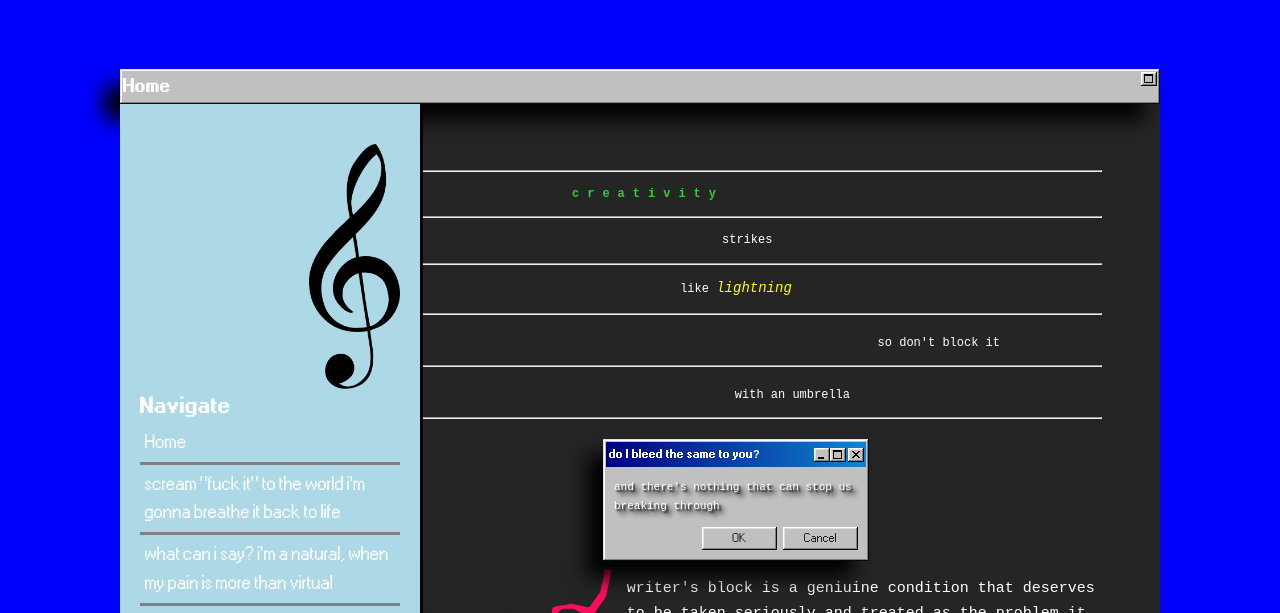
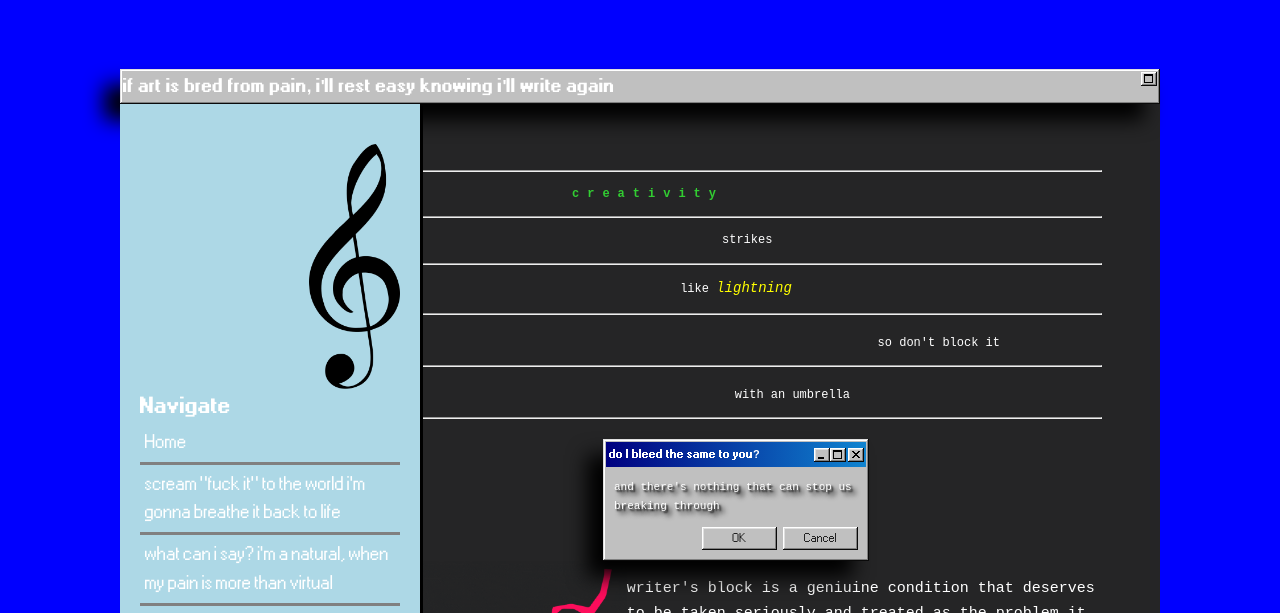
Before and after one commit to kennyl5304/ArtistZine, a plain HTML site: page dreams.html in a window 1280 px wide. Shown: the part 136-749 px from the top of the page. Drawn offline with nearby package versions, Linux system fonts and the light colour scheme; a web font is replaced by a local one.

Commit message:
Update dreams.html

```diff
--- a/dreams.html
+++ b/dreams.html
@@ -13,7 +13,7 @@
 		</header>
 
 		<main>
-			<h4 class="window" style="font-size:17px">Home<div class="title-bar-controls" style="float:right;"><button aria-label="Maximize"></button></div></h4>
+			<h4 class="window" style="font-size:17px">if art is bred from pain, i'll rest easy knowing i'll write again<div class="title-bar-controls" style="float:right;"><button aria-label="Maximize"></button></div></h4>
 			<div id="main-container">
 				<nav class="sidebar">
 				<img class="clef" src="images/treble.png"/>
```
